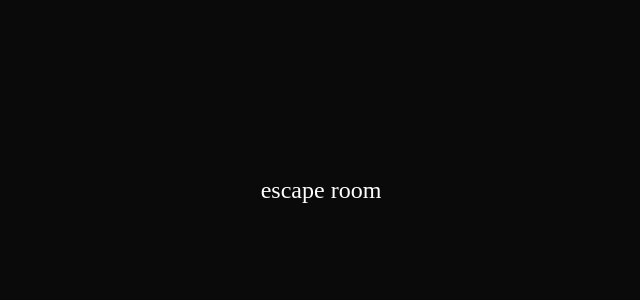
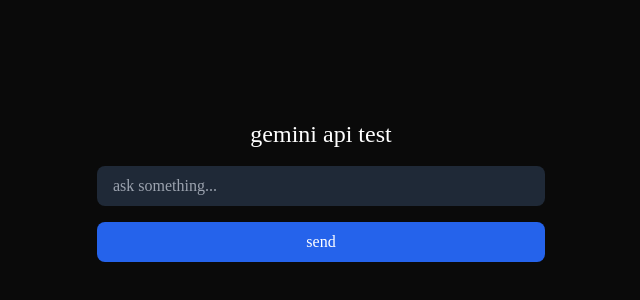
Before and after one commit to dlsl-animodev/codekada-hackathon, a Next.js app: page / in a window 1280 px wide. Shown: the part 210-510 px from the top of the page, without its empty margins (319-959 px from the left). Built offline with nearby package versions, Linux system fonts and the light colour scheme.

Commit message:
gemini integration

```diff
--- a/next.config.js
+++ b/next.config.js
@@ -7,8 +7,6 @@
       'utf-8-validate': 'commonjs utf-8-validate',
       'bufferutil': 'commonjs bufferutil',
     });
-
-    // handle canvas for server-side rendering
     if (isServer) {
       config.externals.push('@react-three/fiber', '@react-three/drei', 'three');
     }
--- a/package.json
+++ b/package.json
@@ -10,6 +10,7 @@
     "type-check": "tsc --noEmit"
   },
   "dependencies": {
+    "@google/genai": "^1.29.0",
     "@google/generative-ai": "^0.21.0",
     "@react-three/drei": "^9.114.3",
     "@react-three/fiber": "^8.17.10",
--- /dev/null
+++ b/src/app/api/ai/test/route.ts
@@ -0,0 +1,40 @@
+import { GoogleGenerativeAI } from '@google/generative-ai';
+import { NextResponse } from 'next/server';
+
+export async function POST(request: Request) {
+  try {
+    // check if api key exists
+    if (!process.env.GEMINI_API_KEY) {
+      console.error('GEMINI_API_KEY not found in environment variables');
+      return NextResponse.json(
+        { error: 'api key not configured' },
+        { status: 500 }
+      );
+    }
+
+    const { message } = await request.json();
+
+    if (!message) {
+      return NextResponse.json(
+        { error: 'message is required' },
+        { status: 400 }
+      );
+    }
+
+    const genAI = new GoogleGenerativeAI(process.env.GEMINI_API_KEY);
+    const model = genAI.getGenerativeModel({ model: 'gemini-2.5-flash' });
+
+    const result = await model.generateContent(message);
+    const response = await result.response;
+    const text = response.text();
+
+    return NextResponse.json({ text });
+  } catch (error: any) {
+    console.error('gemini api error:', error);
+    console.error('error details:', error.message);
+    return NextResponse.json(
+      { error: `failed to generate response: ${error.message}` },
+      { status: 500 }
+    );
+  }
+}
--- a/src/app/page.tsx
+++ b/src/app/page.tsx
@@ -1,7 +1,56 @@
+'use client';
+
+import { useState } from 'react';
+
 export default function Home() {
+  const [input, setInput] = useState('');
+  const [response, setResponse] = useState('');
+  const [loading, setLoading] = useState(false);
+
+  const testAPI = async () => {
+    setLoading(true);
+    try {
+      const res = await fetch('/api/ai/test', {
+        method: 'POST',
+        headers: { 'Content-Type': 'application/json' },
+        body: JSON.stringify({ message: input }),
+      });
+      const data = await res.json();
+      setResponse(data.text || data.error);
+    } catch (error) {
+      setResponse('error connecting to api');
+    }
+    setLoading(false);
+  };
+
   return (
-    <main className="flex min-h-screen items-center justify-center">
-      <h1 className="text-2xl text-white">escape room</h1>
+    <main className="flex min-h-screen flex-col items-center justify-center gap-4 p-8">
+      <h1 className="text-2xl text-white">gemini api test</h1>
+
+      <div className="w-full max-w-md space-y-4">
+        <input
+          type="text"
+          value={input}
+          onChange={(e) => setInput(e.target.value)}
+          placeholder="ask something..."
+          className="w-full rounded-lg bg-gray-800 px-4 py-2 text-white hover:cursor-text"
+          onKeyDown={(e) => e.key === 'Enter' && testAPI()}
+        />
+
+        <button
+          onClick={testAPI}
+          disabled={loading}
+          className="w-full rounded-lg bg-blue-600 px-4 py-2 text-white hover:cursor-pointer hover:bg-blue-700 disabled:bg-gray-600"
+        >
+          {loading ? 'loading...' : 'send'}
+        </button>
+
+        {response && (
+          <div className="rounded-lg bg-gray-800 p-4 text-white">
+            {response}
+          </div>
+        )}
+      </div>
     </main>
   );
 }
```
Also changed, not shown: public/sounds/README.md, 2 other files (tests, documents, lock files or other folders).
